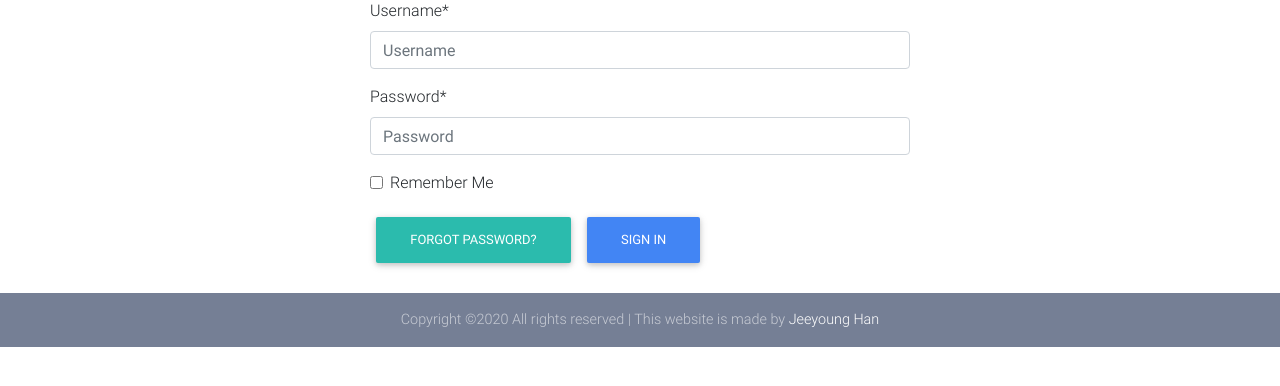
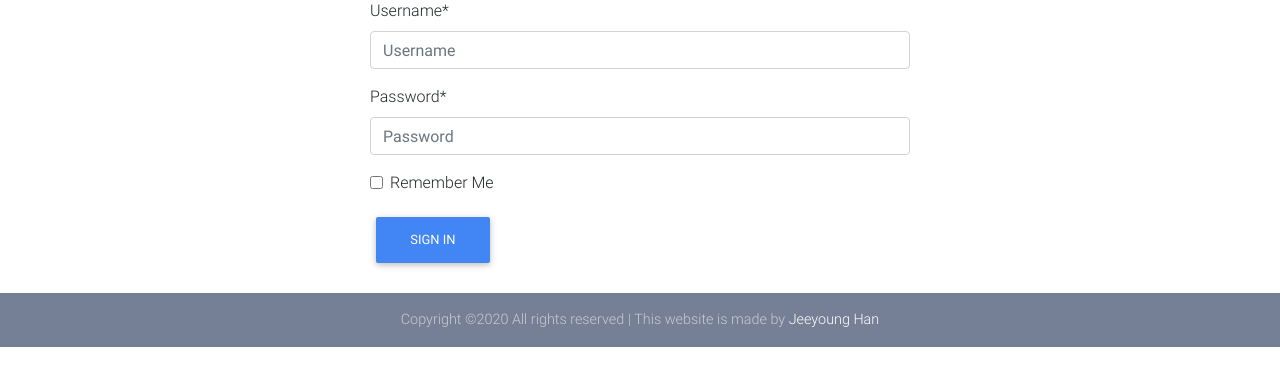
Before and after one commit to hancandice/chezcandy, a Django app: page /accounts/login/ in a window 1280 px wide. Shown: the part 169-555 px from the top of the page. Run offline with Django 3.2, Linux system fonts and the light colour scheme; some libraries are stand-ins or nearby versions.

Commit message:
HIDE reset_password btn

```diff
--- a/templates/account/login.html
+++ b/templates/account/login.html
@@ -50,9 +50,9 @@
               value="{{ redirect_field_value }}"
             />
             {% endif %}
-            <a class="btn btn-default" href="{% url 'account_reset_password' %}"
-              >{% trans "Forgot Password?" %}</a
-            >
+            {% comment %}
+            <a class="btn btn-default" href="{% url 'account_reset_password' %}">{% trans "Forgot Password?" %}</a>
+            {% endcomment %}
             <button class="btn btn-primary" type="submit">
               {% trans "Sign In" %}
             </button>
--- a/templates/item_form.html
+++ b/templates/item_form.html
@@ -2,7 +2,7 @@
 {% block content %}
 <div class="container">
   <h5 class="my-3 border-bottom pb-2">Write a Post</h5>
-  <form enctype="multipart/form-data" method="POST" class="post-form my-3" data-ajax="false">
+  <form enctype="multipart/form-data" method="POST" class="post-form my-3">
     {% csrf_token %}
     {% if form.errors %}
     <div class="alert alert-danger" role="alert">
```
